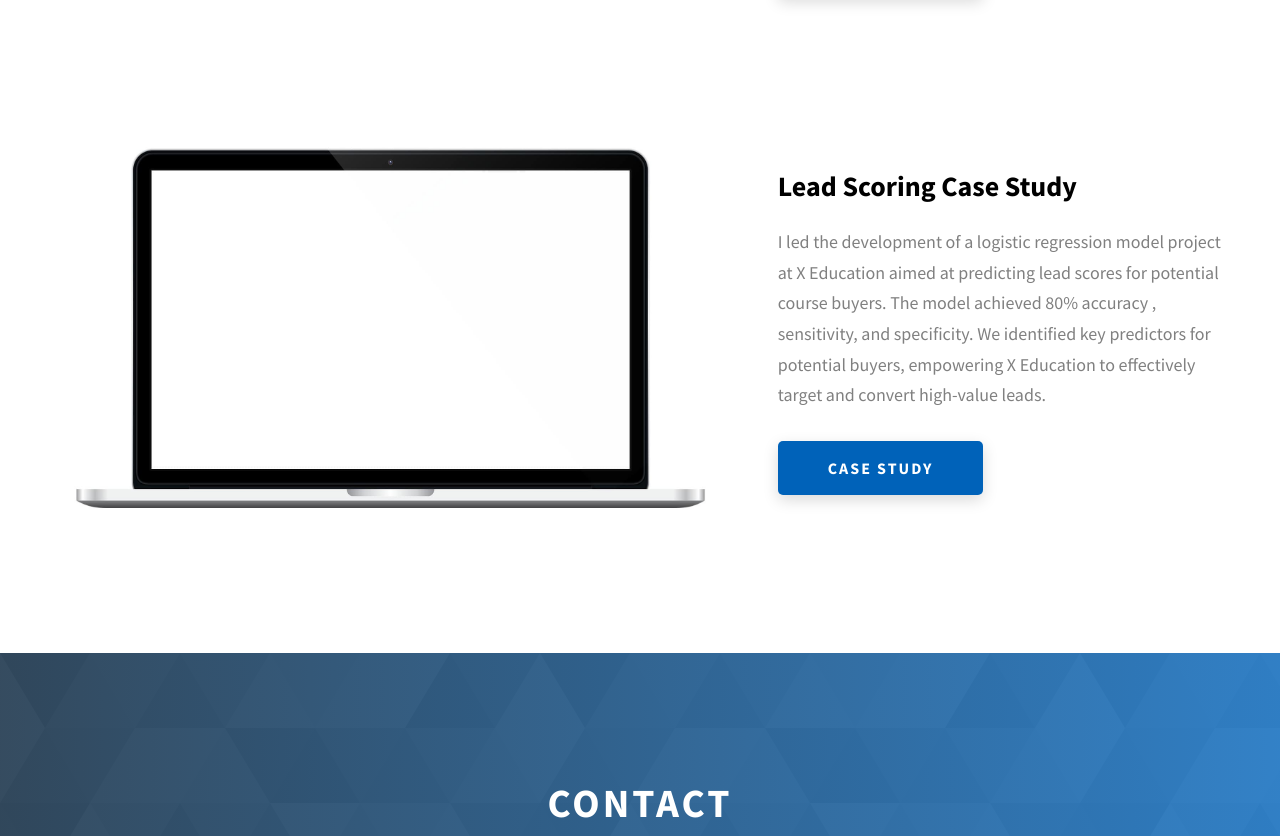
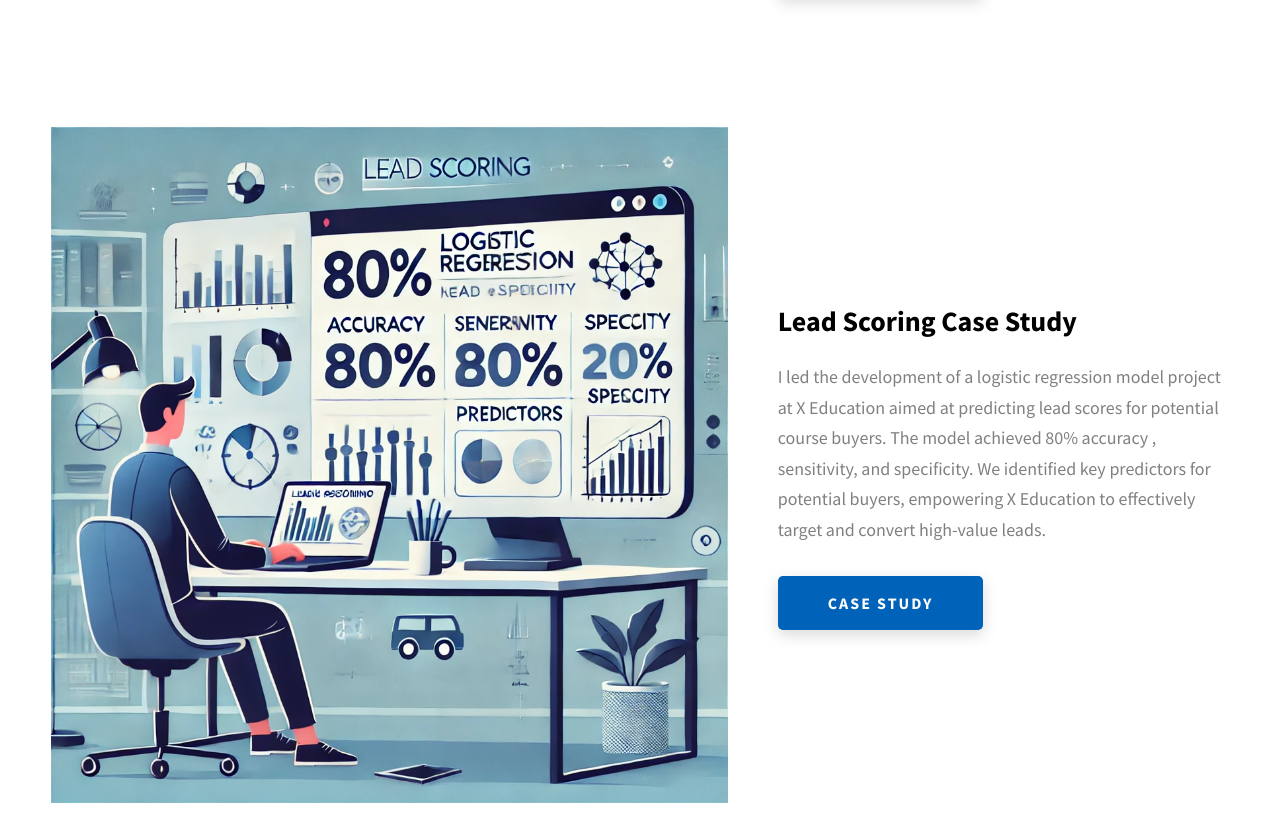
Before and after one commit to chalumuru-hemanth/Portfolio, a website: page index.html in a window 1280 px wide. Shown: the part 3292-4128 px from the top of the page. Drawn offline with Linux system fonts and the light colour scheme.

Commit message:
project photos index and web

```diff
--- a/index.html
+++ b/index.html
@@ -266,7 +266,7 @@
           <div class="projects__row">
             <div class="projects__row-img-cont">
               <img
-                src="./assets/jpeg/project-mockup-example.jpeg"
+                src="./assets/jpeg/leadscore.png"
                 alt="Software Screenshot"
                 class="projects__row-img"
                 loading="lazy"
```
Also changed, not shown: project-3.html (+1 -1 lines), assets/jpeg/leadscore.png (added).
